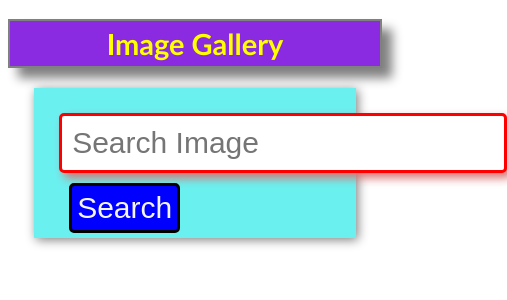
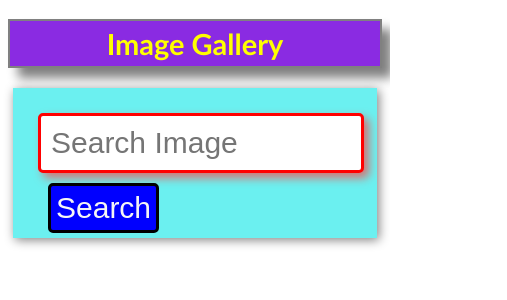
Before and after one commit to Smee78/clone-unspl-api, a React (Create React App) app: page / in a window 390 px wide. Shown: the top 300 px of the page, 507 px wide, since content can reach past the window. Built offline with nearby package versions, Linux system fonts and the light colour scheme.

Commit message:
first commit

```diff
--- a/public/index.html
+++ b/public/index.html
@@ -22,7 +22,7 @@
       work correctly both with client-side routing and a non-root public URL.
       Learn how to configure a non-root public URL by running `npm run build`.
     -->
-    <title>React App</title>
+    <title>React Unsplash</title>
   </head>
   <body>
     <noscript>You need to enable JavaScript to run this app.</noscript>
--- a/src/index.css
+++ b/src/index.css
@@ -22,6 +22,7 @@ h1{
 input{
   border: 3px solid red;
   border-radius: 5px;
+  width:400px;
   font-size: 30px;
   padding: 10px;
   box-shadow: 5px 5px 10px rgb(216, 113, 113);
@@ -79,3 +80,13 @@ input{
   }
 
 }
+@media screen and (max-width:500px) {
+  input{
+    width:300px;
+
+  }
+  .continer{
+    margin-left:5px;
+    margin-right: 5px;
+  }
+}
```
